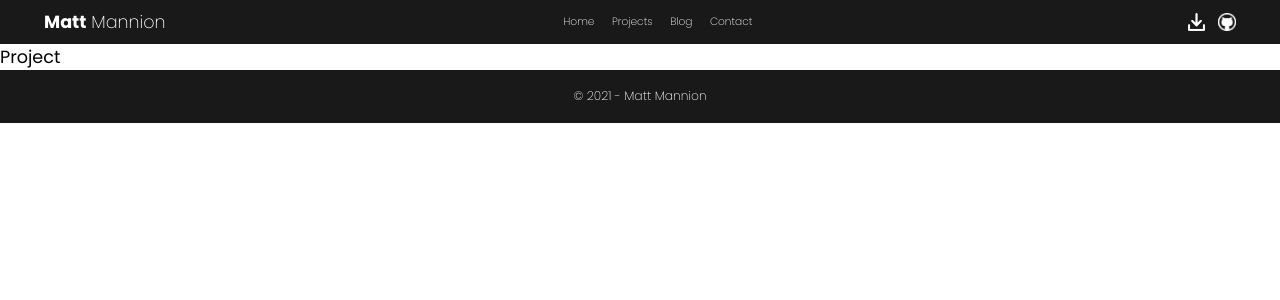
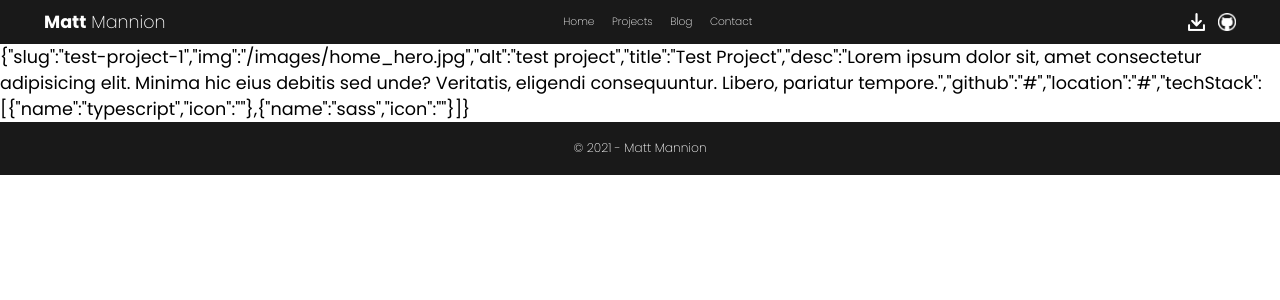
Before and after one commit to mattmannion/portfolio, a Next.js app in the folder ne/: page /projects/test-project-1 in a window 1280 px wide. Shown: the top 300 px of the page. Built offline with nearby package versions, Linux system fonts and the light colour scheme.

Commit message:
dynamic ssg project setup

```diff
--- /dev/null
+++ b/ne/app/projects/Project.tsx
@@ -0,0 +1,9 @@
+import { ProjectDataIF } from '../../data/ProjectData';
+
+export function Project(props: ProjectDataIF) {
+  return (
+    <main className='project'>
+      <div>{JSON.stringify(props)}</div>
+    </main>
+  );
+}
--- a/ne/data/ProjectData.ts
+++ b/ne/data/ProjectData.ts
@@ -4,19 +4,24 @@ interface tech {
 }
 
 export interface ProjectDataIF {
-  name: string;
   img: string;
   title: string;
+  alt: string;
   desc: string;
   github: string;
   location: string;
   techStack: tech[];
+  slug: string;
 }
 
-export const ProjectData = [
+export const project_path = '/projects/';
+export const images = '/images/';
+
+export const ProjectData: ProjectDataIF[] = [
   {
-    name: 'test-project-1',
-    img: '/images/home_hero.jpg',
+    slug: 'test-project-1',
+    img: images + 'home_hero.jpg',
+    alt: 'test project',
     title: 'Test Project',
     desc: 'Lorem ipsum dolor sit, amet consectetur adipisicing elit. Minima hic eius debitis sed unde? Veritatis, eligendi consequuntur. Libero, pariatur tempore.',
     github: '#',
@@ -33,8 +38,9 @@ export const ProjectData = [
     ],
   },
   {
-    name: 'test-project-2',
-    img: '/images/home_hero.jpg',
+    slug: 'test-project-2',
+    img: images + 'home_hero.jpg',
+    alt: 'test project 2',
     title: 'Test Project',
     desc: 'Lorem ipsum dolor sit, amet consectetur adipisicing elit. Minima hic eius debitis sed unde? Veritatis, eligendi consequuntur. Libero, pariatur tempore.',
     github: '#',
--- a/ne/pages/projects/[name].tsx
+++ /dev/null
@@ -1,7 +0,0 @@
-export default function ProjectPage() {
-  return (
-    <>
-      <div>Project</div>
-    </>
-  );
-}
--- /dev/null
+++ b/ne/pages/projects/[slug].tsx
@@ -0,0 +1,44 @@
+import { GetStaticPaths, GetStaticProps } from 'next';
+import { ParsedUrlQuery } from 'querystring';
+import { Project } from '../../app/projects/Project';
+import { ProjectData, ProjectDataIF } from '../../data/ProjectData';
+
+export default function ProjectPage(props: ProjectDataIF) {
+  return (
+    <div className='fade-in-effect'>
+      <Project {...props} />
+    </div>
+  );
+}
+
+//////////////////////////////
+//// Dynamic Page Setting ////
+//////////////////////////////
+
+interface Params extends ParsedUrlQuery {
+  slug: string;
+}
+
+export const getStaticProps: GetStaticProps = async ({ params }) => {
+  const { slug } = params as Params;
+
+  const project = ProjectData.find((f: ProjectDataIF) => f.slug === slug);
+  return {
+    props: {
+      ...project,
+    },
+  };
+};
+
+export const getStaticPaths: GetStaticPaths = async () => {
+  const paths = ProjectData.map(({ slug }: ProjectDataIF) => {
+    return {
+      params: { slug },
+    };
+  });
+
+  return {
+    paths,
+    fallback: false,
+  };
+};
--- a/ne/sass/pages/_about.scss
+++ b/ne/sass/pages/_about.scss
@@ -17,6 +17,7 @@ $about_size: 15rem;
     font-size: 2.5rem;
     font-weight: 700;
     color: crimson;
+    text-align: center;
   }
 
   &__text {
--- a/ne/sass/pages/_after_about.scss
+++ b/ne/sass/pages/_after_about.scss
@@ -3,7 +3,7 @@
   flex-flow: column;
   background-color: #ddd;
 
-  padding: 10rem 0rem;
+  padding: 5rem 0rem;
 
   &__contact {
     text-align: center;
--- a/ne/sass/sass/index.scss
+++ b/ne/sass/sass/index.scss
@@ -14,4 +14,5 @@
 @import '../pages/after_about';
 @import '../pages/contact';
 @import '../pages/home';
+@import '../pages/project';
 @import '../pages/projects';
```
Also changed, not shown: ne/app/projects/ProjectCard.tsx (+4 -3 lines), ne/app/projects/ProjectTemplate.tsx (deleted, +0 -7 lines), ne/app/projects/Projects.tsx (+5 -2 lines), ne/sass/pages/_project.scss (added).
